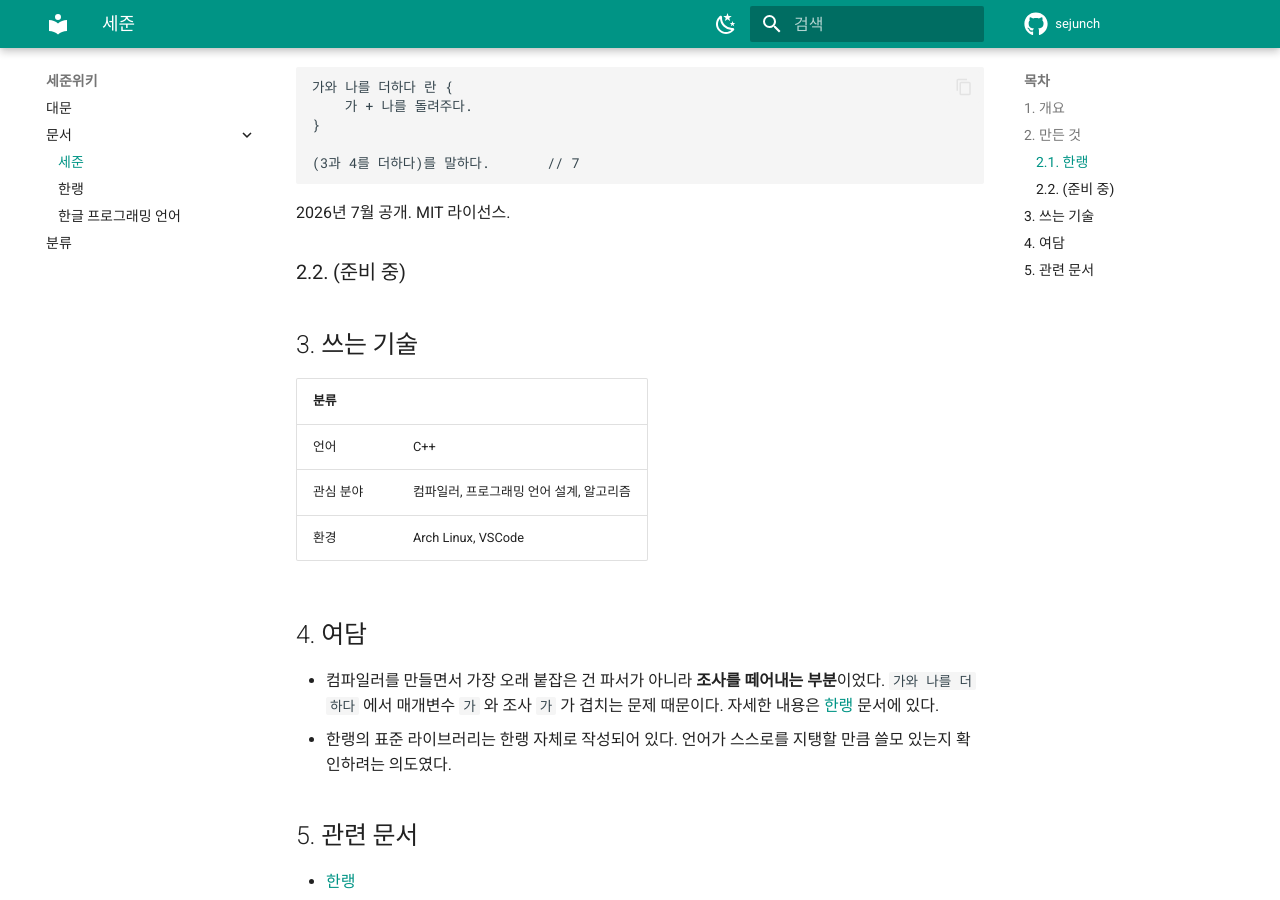
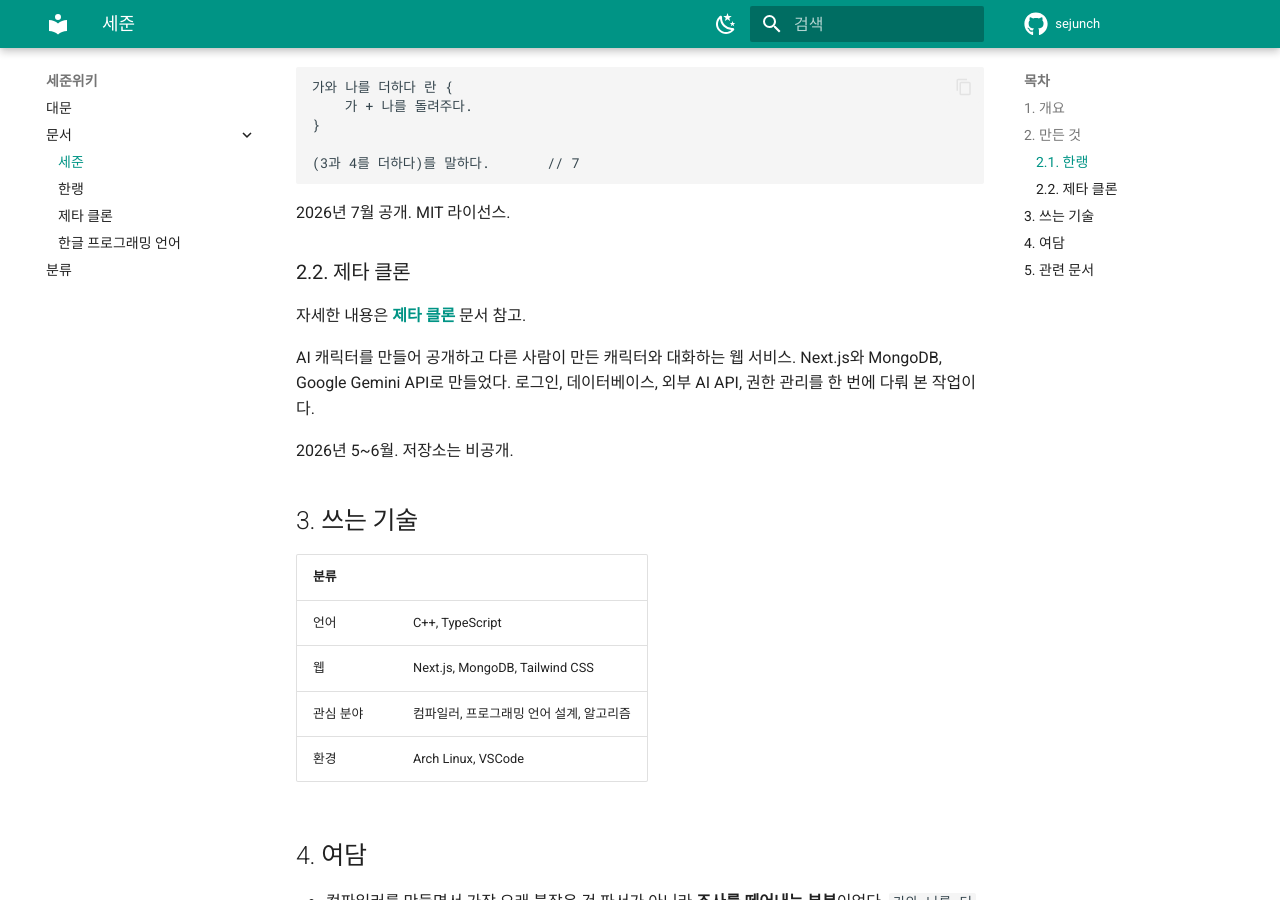
Before and after one commit to sejunch/sejunch.github.io, an MkDocs documentation site: the page built from docs/세준.md, in a window 1280 px wide and 900 px high, scrolled down 712 px. Built offline with MkDocs 1.6.1 and Material for MkDocs 9.7.7, drawn with Linux system fonts in a browser that asks for light colours.

Commit message:
docs: 제타 클론 문서 추가
AI 캐릭터 채팅 플랫폼. Next.js + MongoDB + Gemini.
캐릭터, 채팅, 로어북, 이미지 생성, 관리자 기능까지 정리했다.
대문과 세준 문서에도 엮었다.

```diff
--- a/docs/세준.md
+++ b/docs/세준.md
@@ -36,13 +36,22 @@ gcc로 링크하기 때문에 네이티브 실행 파일이 나온다.
 
 2026년 7월 공개. MIT 라이선스.
 
-### 2.2. (준비 중)
+### 2.2. 제타 클론
+
+자세한 내용은 **[제타 클론](제타클론.md)** 문서 참고.
+
+AI 캐릭터를 만들어 공개하고 다른 사람이 만든 캐릭터와 대화하는 웹 서비스.
+Next.js와 MongoDB, Google Gemini API로 만들었다. 로그인, 데이터베이스,
+외부 AI API, 권한 관리를 한 번에 다뤄 본 작업이다.
+
+2026년 5~6월. 저장소는 비공개.
 
 ## 3. 쓰는 기술
 
 | 분류 | |
 |------|---|
-| 언어 | C++ |
+| 언어 | C++, TypeScript |
+| 웹 | Next.js, MongoDB, Tailwind CSS |
 | 관심 분야 | 컴파일러, 프로그래밍 언어 설계, 알고리즘 |
 | 환경 | Arch Linux, VSCode |
 
--- a/mkdocs.yml
+++ b/mkdocs.yml
@@ -66,6 +66,7 @@ nav:
   - 문서:
       - 세준: 세준.md
       - 한랭: 한랭.md
+      - 제타 클론: 제타클론.md
       - 한글 프로그래밍 언어: 한글-프로그래밍-언어.md
   - 분류: 분류.md
 
```
Also changed, not shown: docs/index.md (+1 -0 lines), docs/제타클론.md (added, +134 -0 lines).
